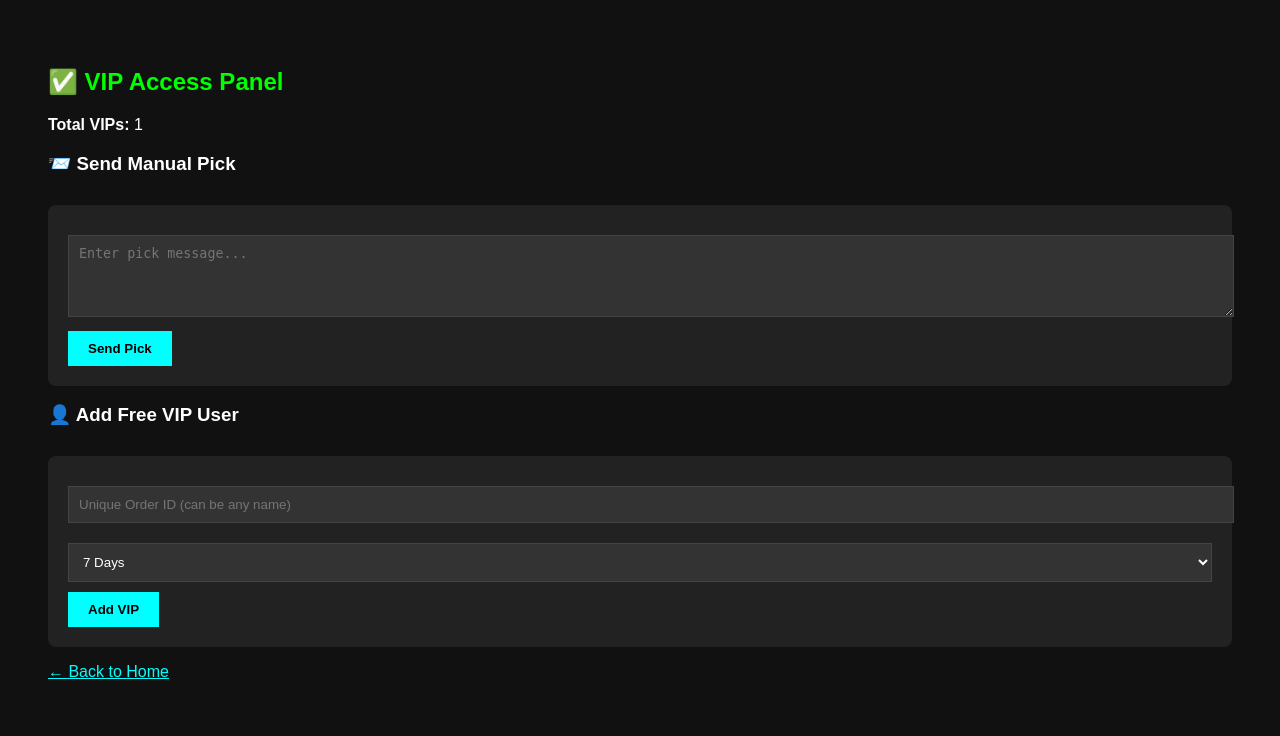
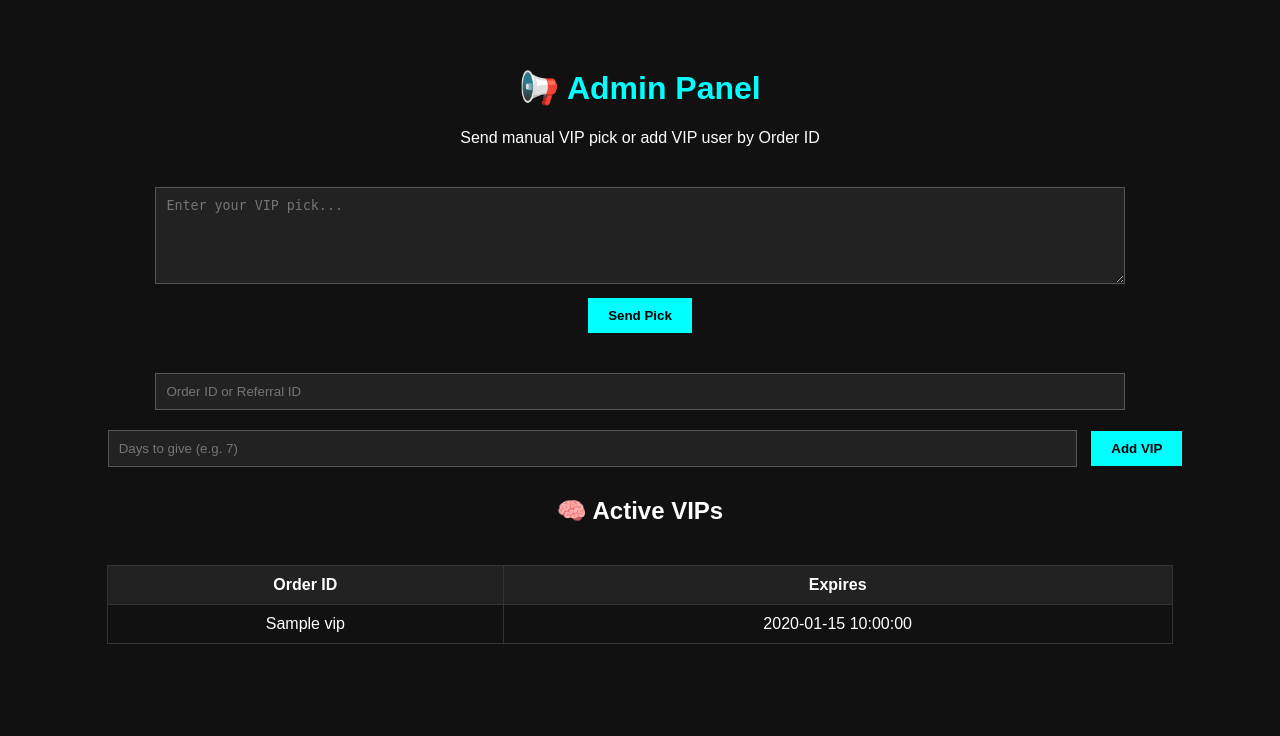
Before and after one commit to Fanatic1989/SignalCore-AI, a Flask app: template templates/admin.html in a window 1280 px wide. Shown: the top 736 px of the page. Run offline with Flask 3, Linux system fonts and the light colour scheme; the template is opened without the code that fills it: most values are stand-ins (such as "Sample title", 1, 10 or a date in 2020); parts of the project's set-up code (start-up, migrations or seed data) failed here and were passed over.

Commit message:
admin.html

```diff
--- a/templates/admin.html
+++ b/templates/admin.html
@@ -2,65 +2,83 @@
 <html lang="en">
 <head>
   <meta charset="UTF-8">
-  <title>VIP Admin Panel</title>
+  <title>Admin Panel – SignalCore AI</title>
   <style>
     body {
       background: #111;
       color: #fff;
       font-family: Arial, sans-serif;
       padding: 40px;
+      text-align: center;
     }
-    h2 {
-      color: #0f0;
+    h1 {
+      color: #0ff;
     }
-    form {
+    .form {
       margin-top: 30px;
+    }
+    input, textarea {
+      padding: 10px;
+      margin: 10px;
+      width: 80%;
       background: #222;
-      padding: 20px;
-      border-radius: 8px;
-    }
-    input, textarea, select {
-      padding: 10px;
-      margin: 10px 0;
-      width: 100%;
-      background: #333;
+      border: 1px solid #555;
       color: #fff;
-      border: 1px solid #444;
     }
     button {
       padding: 10px 20px;
       background: #0ff;
-      color: #000;
+      border: none;
       font-weight: bold;
-      border: none;
       cursor: pointer;
     }
-    a {
-      color: #0ff;
+    .vip-table {
+      margin-top: 40px;
+      width: 90%;
+      margin-left: auto;
+      margin-right: auto;
+      border-collapse: collapse;
+    }
+    .vip-table th, .vip-table td {
+      padding: 10px;
+      border: 1px solid #333;
+    }
+    .vip-table th {
+      background: #222;
     }
   </style>
 </head>
 <body>
-  <h2>✅ VIP Access Panel</h2>
+  <h1>📢 Admin Panel</h1>
+  <p>Send manual VIP pick or add VIP user by Order ID</p>
 
-  <p><strong>Total VIPs:</strong> {{ total_vips }}</p>
+  <div class="form">
+    <form method="post" action="/send-pick">
+      <textarea name="pick" placeholder="Enter your VIP pick..." rows="5" required></textarea><br>
+      <button type="submit">Send Pick</button>
+    </form>
+  </div>
 
-  <h3>📨 Send Manual Pick</h3>
-  <form method="POST" action="/admin/send-pick">
-    <textarea name="pick_message" rows="4" placeholder="Enter pick message..."></textarea>
-    <button type="submit">Send Pick</button>
-  </form>
+  <div class="form">
+    <form method="post" action="/add-vip">
+      <input type="text" name="order_id" placeholder="Order ID or Referral ID" required>
+      <input type="text" name="days" placeholder="Days to give (e.g. 7)" required>
+      <button type="submit">Add VIP</button>
+    </form>
+  </div>
 
-  <h3>👤 Add Free VIP User</h3>
-  <form method="POST" action="/admin/add-vip">
-    <input type="text" name="order_id" placeholder="Unique Order ID (can be any name)" required>
-    <select name="days">
-      <option value="7">7 Days</option>
-      <option value="30">30 Days</option>
-    </select>
-    <button type="submit">Add VIP</button>
-  </form>
-
-  <p><a href="/">← Back to Home</a></p>
+  <h2>🧠 Active VIPs</h2>
+  <table class="vip-table">
+    <tr>
+      <th>Order ID</th>
+      <th>Expires</th>
+    </tr>
+    {% for id, info in vips.items() %}
+    <tr>
+      <td>{{ id }}</td>
+      <td>{{ info.expires }}</td>
+    </tr>
+    {% endfor %}
+  </table>
 </body>
 </html>
```
